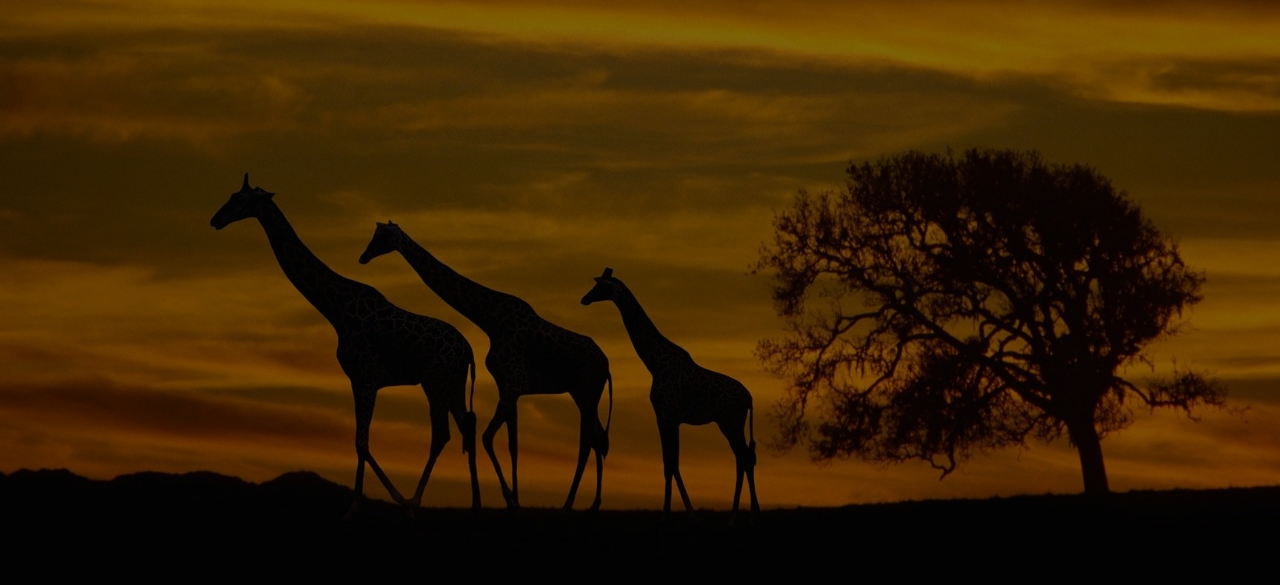
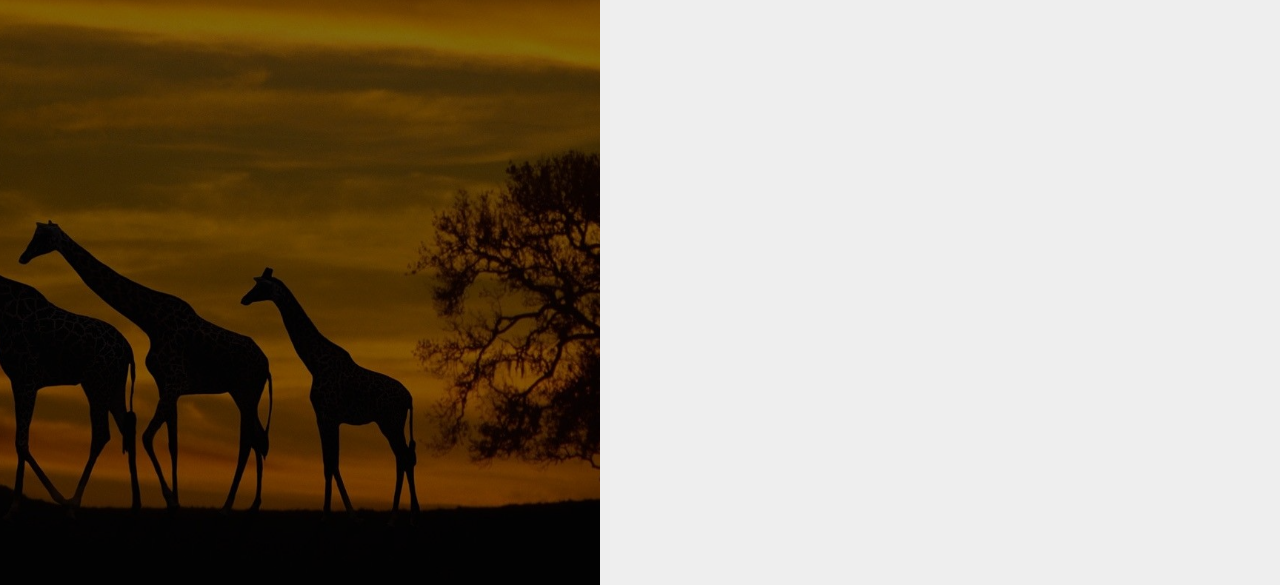
Before and after one commit to wonderfulmike/GoogleTakedownDay1, a plain HTML site: page index.html in a window 1280 px wide. Shown: the part 215-800 px from the top of the page. Drawn offline with Linux system fonts and the light colour scheme.

Commit message:
Added new div class called wrapper plus also tried indenting texts for clean code

```diff
--- a/css/style.css
+++ b/css/style.css
@@ -28,3 +28,6 @@ body {
   font-size: 70;
   float: center;
 }
+.wrapper {
+  width: 600px;
+}
--- a/index.html
+++ b/index.html
@@ -6,6 +6,7 @@
         <link href="https://fonts.googleapis.com/css?family=Lobster" rel="stylesheet">
 
         <body>
+            <div class="wrapper">
               <div id="hero">
                 <div id=hero-imageoverlay></div>
                   <div class="name">Maina Michael Kimani</div>
@@ -13,6 +14,7 @@
                       <div class="About">About</div>
                         <div class="footer"></div>
              </div>
+           </div>
         </body>
 
     </head>
```
Lines whose indentation alone changed are shown as unchanged.
